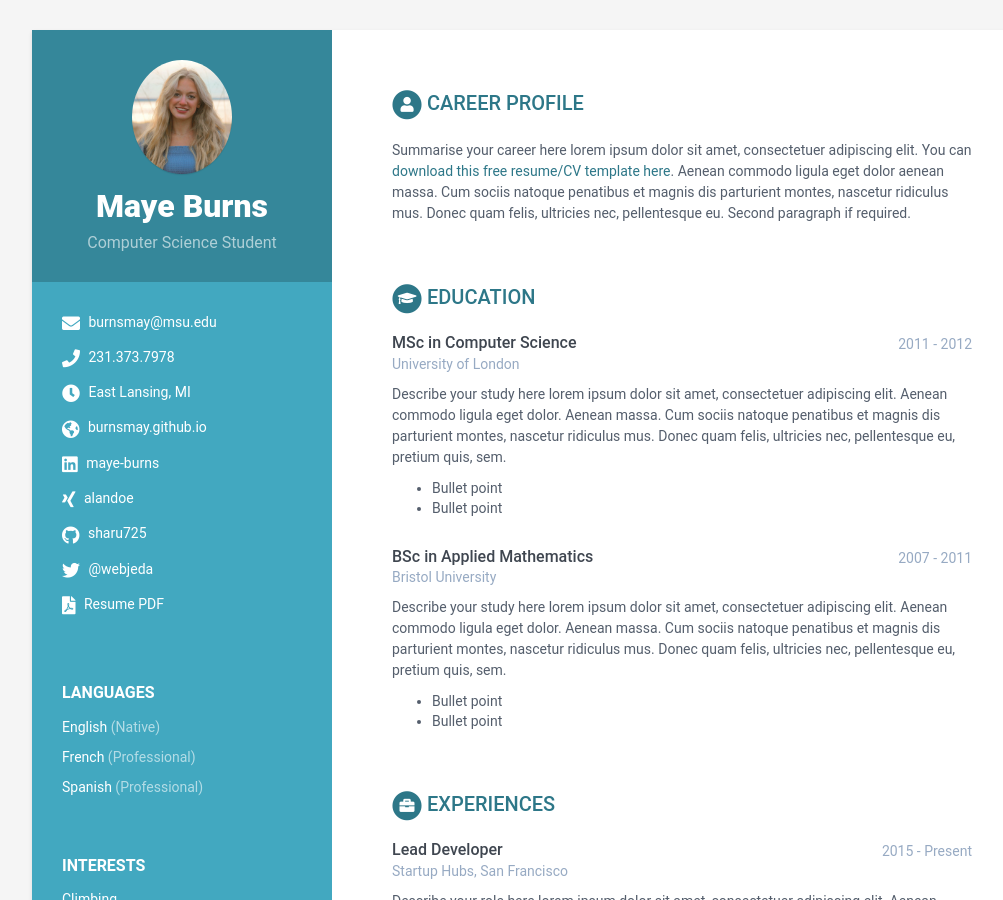
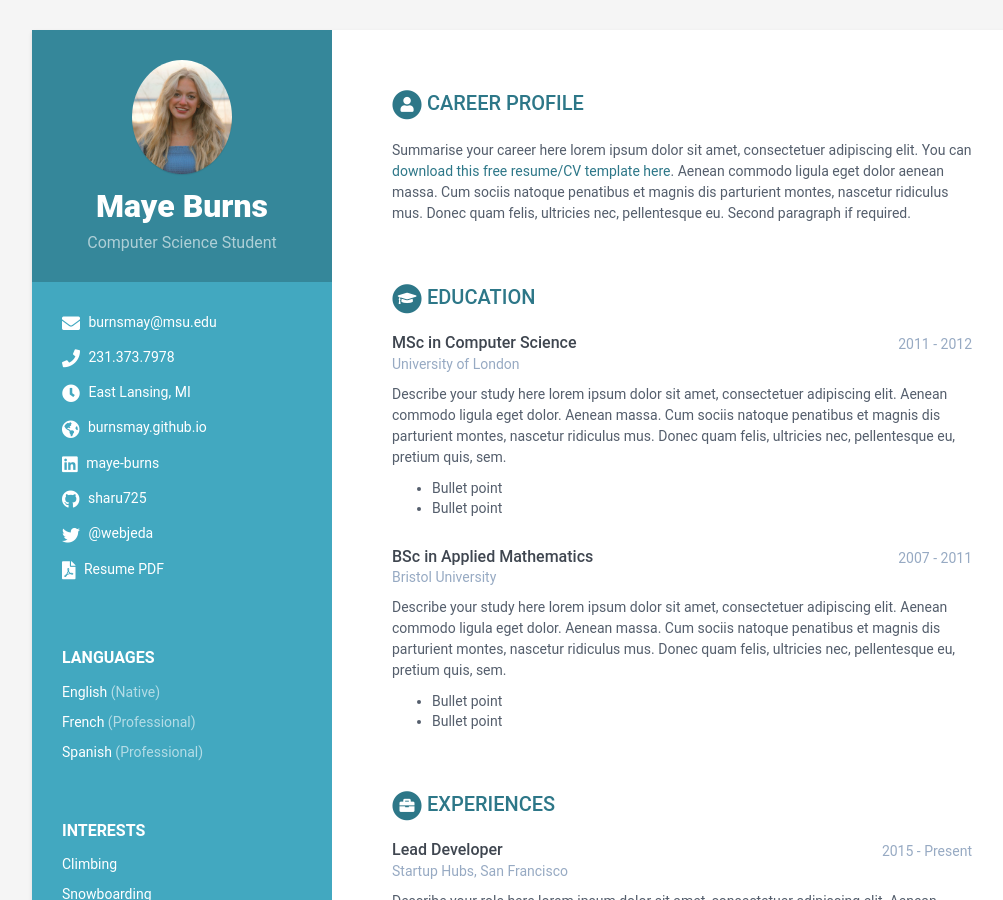
Before and after one commit to burnsmay/burnsmay.github.io, a Jekyll site: the page built from index.html, in a window 1280 px wide and 900 px high. Shown: the whole window, without its empty margins (108-1111 px from the left). Built offline with Jekyll 4.4.1, drawn with Linux system fonts in a browser that asks for light colours.

Commit message:
Update data.yml delete xing

```diff
--- a/_data/data.yml
+++ b/_data/data.yml
@@ -18,7 +18,6 @@ sidebar:
     timezone: East Lansing, MI
     website: burnsmay.github.io #do not add http://
     linkedin: maye-burns
-    xing: alandoe
     github: sharu725
     telegram: # add your nickname without '@' sign
     gitlab:
```
